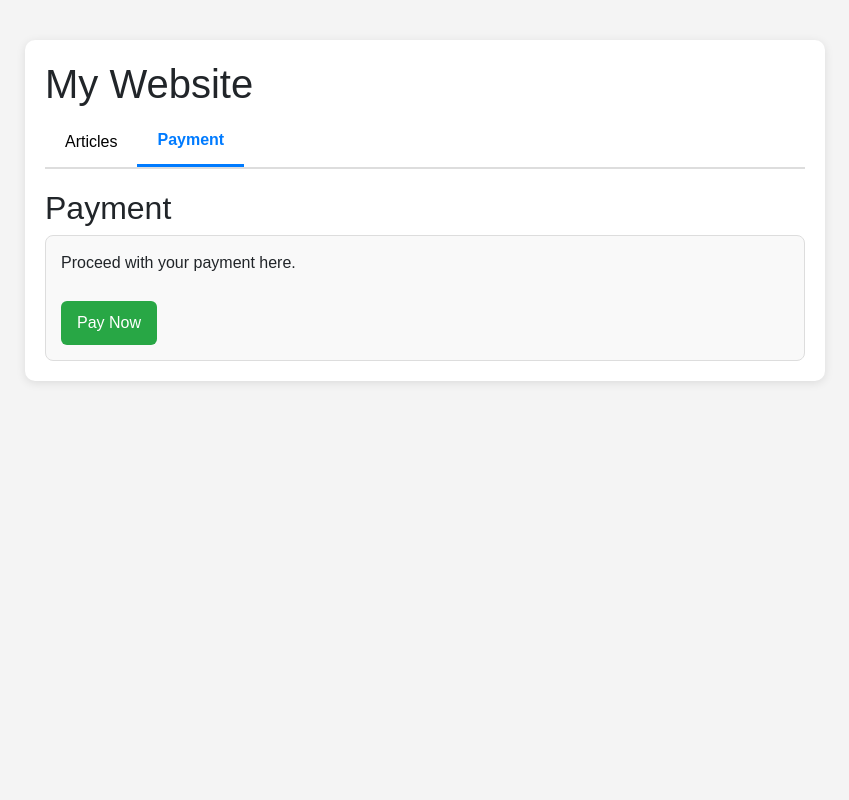
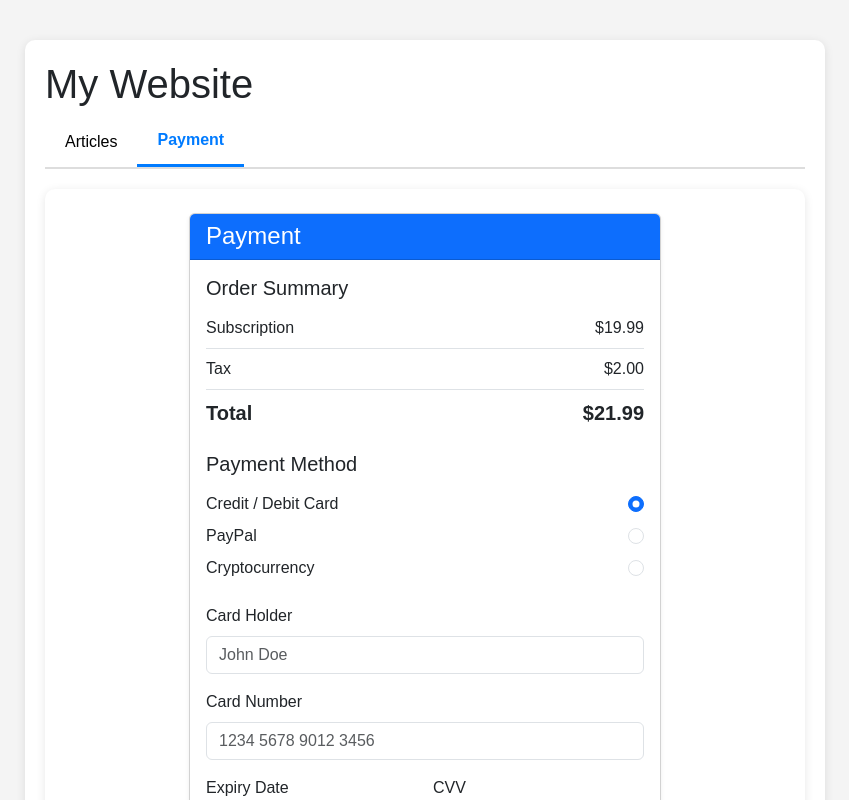
Before and after one commit to aryashahrestani/git-class-example, a plain HTML site: page index.html in a window 1280 px wide. Both pictures are taken after a click on the button "Payment". Shown: the top 800 px of the page, without its empty margins (215-1064 px from the left). Drawn offline with Linux system fonts and the light colour scheme.

Commit message:
add payment card

```diff
--- a/index.html
+++ b/index.html
@@ -1,5 +1,6 @@
 <!DOCTYPE html>
 <html lang="en">
+
 <head>
   <meta charset="UTF-8" />
   <meta name="viewport" content="width=device-width, initial-scale=1.0" />
@@ -19,7 +20,7 @@
       background: #fff;
       padding: 20px;
       border-radius: 10px;
-      box-shadow: 0 2px 10px rgba(0,0,0,0.1);
+      box-shadow: 0 2px 10px rgba(0, 0, 0, 0.1);
     }
 
     .tabs {
@@ -72,6 +73,7 @@
     }
   </style>
 </head>
+
 <body>
   <div class="container">
     <h1>My Website</h1>
@@ -92,10 +94,97 @@
     </div>
 
     <div id="payment" class="tab-content">
-      <h2>Payment</h2>
-      <div class="payment-box">
-        <p>Proceed with your payment here.</p>
-        <button class="pay-btn">Pay Now</button>
+      <div class="container py-4">
+
+        <div class="row justify-content-center">
+          <div class="col-lg-8">
+
+            <div class="card shadow-sm">
+              <div class="card-header bg-primary text-white">
+                <h4 class="mb-0">Payment</h4>
+              </div>
+
+              <div class="card-body">
+
+                <!-- Order Summary -->
+                <h5 class="mb-3">Order Summary</h5>
+
+                <div class="d-flex justify-content-between border-bottom pb-2 mb-2">
+                  <span>Subscription</span>
+                  <span>$19.99</span>
+                </div>
+
+                <div class="d-flex justify-content-between border-bottom pb-2 mb-2">
+                  <span>Tax</span>
+                  <span>$2.00</span>
+                </div>
+
+                <div class="d-flex justify-content-between fw-bold fs-5 mb-4">
+                  <span>Total</span>
+                  <span>$21.99</span>
+                </div>
+
+                <!-- Payment Method -->
+                <h5 class="mb-3">Payment Method</h5>
+
+                <div class="form-check mb-2">
+                  <input class="form-check-input" type="radio" name="paymentMethod" id="creditCard" checked>
+                  <label class="form-check-label" for="creditCard">
+                    Credit / Debit Card
+                  </label>
+                </div>
+
+                <div class="form-check mb-2">
+                  <input class="form-check-input" type="radio" name="paymentMethod" id="paypal">
+                  <label class="form-check-label" for="paypal">
+                    PayPal
+                  </label>
+                </div>
+
+                <div class="form-check mb-4">
+                  <input class="form-check-input" type="radio" name="paymentMethod" id="crypto">
+                  <label class="form-check-label" for="crypto">
+                    Cryptocurrency
+                  </label>
+                </div>
+
+                <!-- Card Details -->
+                <div class="row g-3">
+
+                  <div class="col-12">
+                    <label class="form-label">Card Holder</label>
+                    <input type="text" class="form-control" placeholder="John Doe">
+                  </div>
+
+                  <div class="col-12">
+                    <label class="form-label">Card Number</label>
+                    <input type="text" class="form-control" placeholder="1234 5678 9012 3456">
+                  </div>
+
+                  <div class="col-md-6">
+                    <label class="form-label">Expiry Date</label>
+                    <input type="text" class="form-control" placeholder="MM/YY">
+                  </div>
+
+                  <div class="col-md-6">
+                    <label class="form-label">CVV</label>
+                    <input type="password" class="form-control" placeholder="123">
+                  </div>
+
+                </div>
+
+                <hr class="my-4">
+
+                <button class="btn btn-success btn-lg w-100">
+                  Pay $21.99
+                </button>
+
+              </div>
+            </div>
+
+          </div>
+        </div>
+
       </div>
     </div>
   </div>
@@ -113,4 +202,5 @@
     }
   </script>
 </body>
+
 </html>
```
